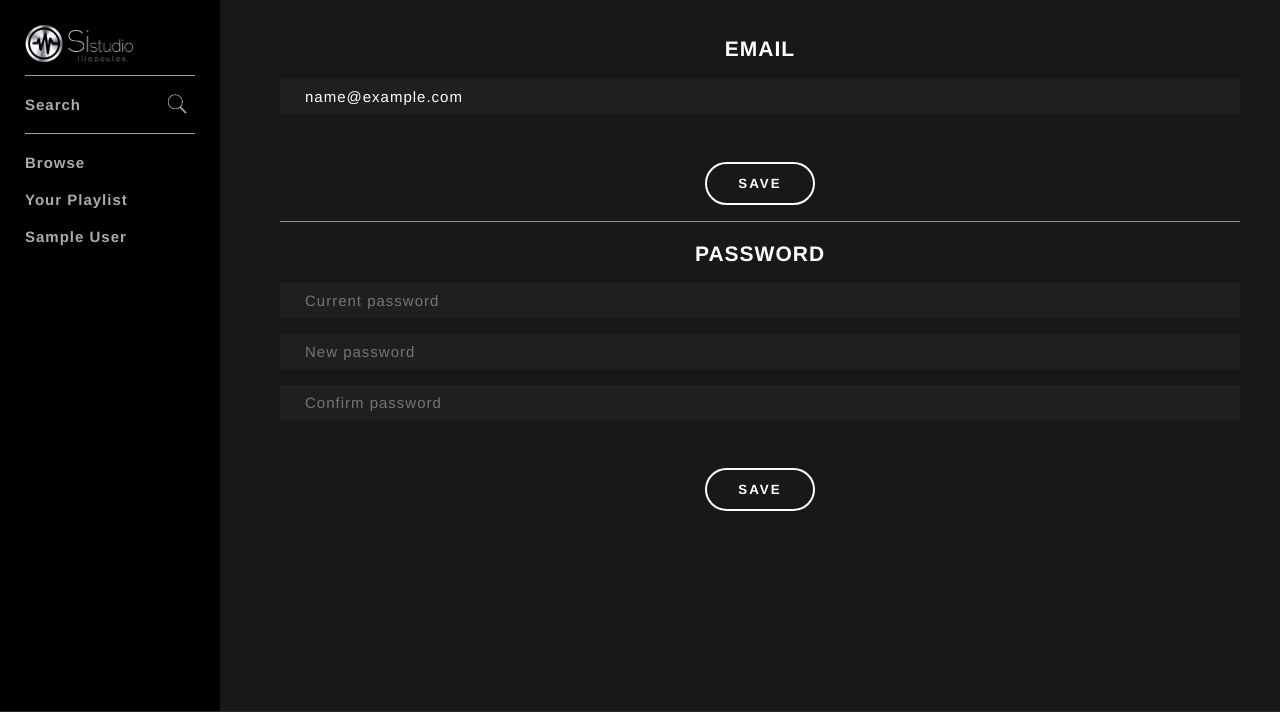
After one commit to Shehabul-Islam-Sawraz/Spotify_Recreate, a PHP site: page /updateDetails.php in a window 1280 px wide. The commit adds this page. Shown: the top 712 px of the page. Run offline with PHP 8.4, Linux system fonts and the light colour scheme; the visitor is signed in with stand-in values (Sample User, id 1); tables that the repository leaves empty or names only in its code hold one stand-in row (values such as "Sample post"); data that the repository does not hold is empty.

Commit message:
User profile page added with update email and password functionalities.

```diff
--- a/assets/css/index.css
+++ b/assets/css/index.css
@@ -482,6 +482,42 @@ input:focus {
     -moz-appearance: none;
 }
 
-/*.userInfo h1 {
+.userInfo h1 {
     text-align: center;
-}*/
+}
+
+.entityInfo.setPadding{
+    padding: 10px 0px 10px 0px;
+}
+
+.userDetails {
+    padding: 20px;
+}
+
+.userDetails .container h2 {
+    text-align: center;
+}
+
+.userDetails .container input[type="text"],
+.userDetails .container input[type="password"],
+.userDetails .container .button {
+    display: block;
+    margin: 16px auto;
+}
+
+.userDetails .container input[type="text"],
+.userDetails .container input[type="password"] {
+    height: 35px;
+    width: 100%;
+    background: #1f1f1f;
+    border: none;
+    font-size: 15px;
+    font-weight: 300;
+    padding: 0 25px;
+}
+
+.userDetails .container .message {
+    color: #2ebd59;
+    font-weight: 300;
+    padding-left: 25px;
+}
--- a/assets/js/script.js
+++ b/assets/js/script.js
@@ -42,6 +42,36 @@ $(document).on("change", "select.playlist", function() {
 	});
 });
 
+function updateEmail(emailClass) {
+	var emailValue = $("." + emailClass).val();
+
+	$.post("includes/handler/ajax/updateEmail.php", { email: emailValue, username: userLoggedIn})
+	.done(function(response) {
+		$("." + emailClass).nextAll(".message").text(response);
+	});
+}
+
+function updatePassword(oldPasswordClass, newPasswordClass1, newPasswordClass2) {
+	var oldPassword = $("." + oldPasswordClass).val();
+	var newPassword1 = $("." + newPasswordClass1).val();
+	var newPassword2 = $("." + newPasswordClass2).val();
+
+	$.post("includes/handler/ajax/updatePassword.php",
+		{ oldPassword: oldPassword,
+			newPassword1: newPassword1,
+			newPassword2: newPassword2,
+			username: userLoggedIn})
+	.done(function(response) {
+		$("." + oldPasswordClass).nextAll(".message").text(response);
+	});
+}
+
+function logout() {
+	$.post("includes/handler/ajax/logout.php", function() {
+		location.reload();
+	});
+}
+
 function openPage(url){
     if(timer != null) {
 		clearTimeout(timer);
@@ -71,6 +101,19 @@ function createPlaylist() {
             openPage("yourMusic.php");
 		});
 	}
+}
+
+function removeFromPlaylist(button, playlistId) {
+	var songId = $(button).prevAll(".songId").val();
+	$.post("includes/handler/ajax/removeFromPlaylist.php", { playlistId: playlistId, songId: songId })
+	.done(function(error) {
+		if(error != "") {
+			alert(error);
+			return;
+		}
+		//do something when ajax returns
+		openPage("playlist.php?id=" + playlistId);
+	});
 }
 
 function deletePlaylist(playlistId) {
--- a/includes/classes/User.php
+++ b/includes/classes/User.php
@@ -9,5 +9,16 @@
 		public function getUsername() {
 			return $this->username;
 		}
+		public function getEmail() {
+			$query = mysqli_query($this->conn, "SELECT email FROM userinfo WHERE username='$this->username'");
+			$row = mysqli_fetch_array($query);
+			return $row['email'];
+		}
+
+		public function getFirstAndLastName() {
+			$query = mysqli_query($this->conn, "SELECT concat(firstname, ' ', lastname) as 'name'  FROM userinfo WHERE username='$this->username'");
+			$row = mysqli_fetch_array($query);
+			return $row['name'];
+		}
 	}
 ?>
--- /dev/null
+++ b/includes/handler/ajax/logout.php
@@ -0,0 +1,4 @@
+<?php
+    session_start();
+    session_destroy();
+?>
--- a/includes/header.php
+++ b/includes/header.php
@@ -1,12 +1,15 @@
 <?php
     include("includes/configs.php");
+    include("includes/classes/User.php");
     include("includes/classes/Artist.php");
     include("includes/classes/Album.php");
     include("includes/classes/Song.php");
+    include("includes/classes/Playlist.php");
     /*session_destroy();*/ //we will use it when we want to logout manually.
     if(isset($_SESSION['userLoggedIn'])){
-        $userLoggedIn = $_SESSION['userLoggedIn'];
-        echo "<script>userLoggedIn = '$userLoggedIn'; </script>";
+        $userLoggedIn = new User($conn, $_SESSION['userLoggedIn']);
+        $userName = $userLoggedIn->getUsername();
+        echo "<script>userLoggedIn = '$userName'; </script>";
     }
     else{
         header("Location: register.php");
--- a/includes/navBarContainer.php
+++ b/includes/navBarContainer.php
@@ -20,7 +20,11 @@
                 <span role="link" tabindex="0" onclick="openPage('yourMusic.php')" class="navItemLink">Your Playlist</span>
             </div>
             <div class="navItem">
-                <span role="link" tabindex="0" onclick="openPage('profile.php')" class="navItemLink">Shehabul Islam</span>
+                <span role="link" tabindex="0" onclick="openPage('settings.php')" class="navItemLink">
+                    <?php
+                        echo $userLoggedIn->getFirstAndLastName();
+                    ?>
+                </span>
             </div>
         </div>
     </nav>
--- a/playlist.php
+++ b/playlist.php
@@ -62,4 +62,5 @@
 <nav class="optionsMenu">
 	<input type="hidden" class="songId">
     <?php echo Playlist::getPlaylistsDropdown($conn, $userLoggedIn->getUsername()); ?>
+    <div class="item" onclick="removeFromPlaylist(this, '<?php echo $playlistId; ?>')">Remove from Playlist</div>
 </nav>
--- /dev/null
+++ b/updateDetails.php
@@ -0,0 +1,20 @@
+<?php
+	include("includes/includedFiles.php");
+?>
+
+<div class="userDetails">
+	<div class="container borderBottom">
+		<h2>EMAIL</h2>
+		<input type="text" class="email" name="email" placeholder="Email address..." value="<?php echo $userLoggedIn->getEmail(); ?>">
+		<span class="message"></span>
+		<button class="button" onclick="updateEmail('email')">SAVE</button>
+	</div>
+	<div class="container">
+		<h2>PASSWORD</h2>
+		<input type="password" class="oldPassword" name="oldPassword" placeholder="Current password">
+		<input type="password" class="newPassword1" name="newPassword1" placeholder="New password">
+		<input type="password" class="newPassword2" name="newPassword2" placeholder="Confirm password">
+		<span class="message"></span>
+		<button class="button" onclick="updatePassword('oldPassword', 'newPassword1', 'newPassword2')">SAVE</button>
+	</div>
+</div>
```
Also changed, not shown: includes/handler/ajax/removeFromPlaylist.php (added, +11 -0 lines), includes/handler/ajax/updateEmail.php (added, +28 -0 lines), includes/handler/ajax/updatePassword.php (added, +47 -0 lines), settings.php (added, +17 -0 lines).
